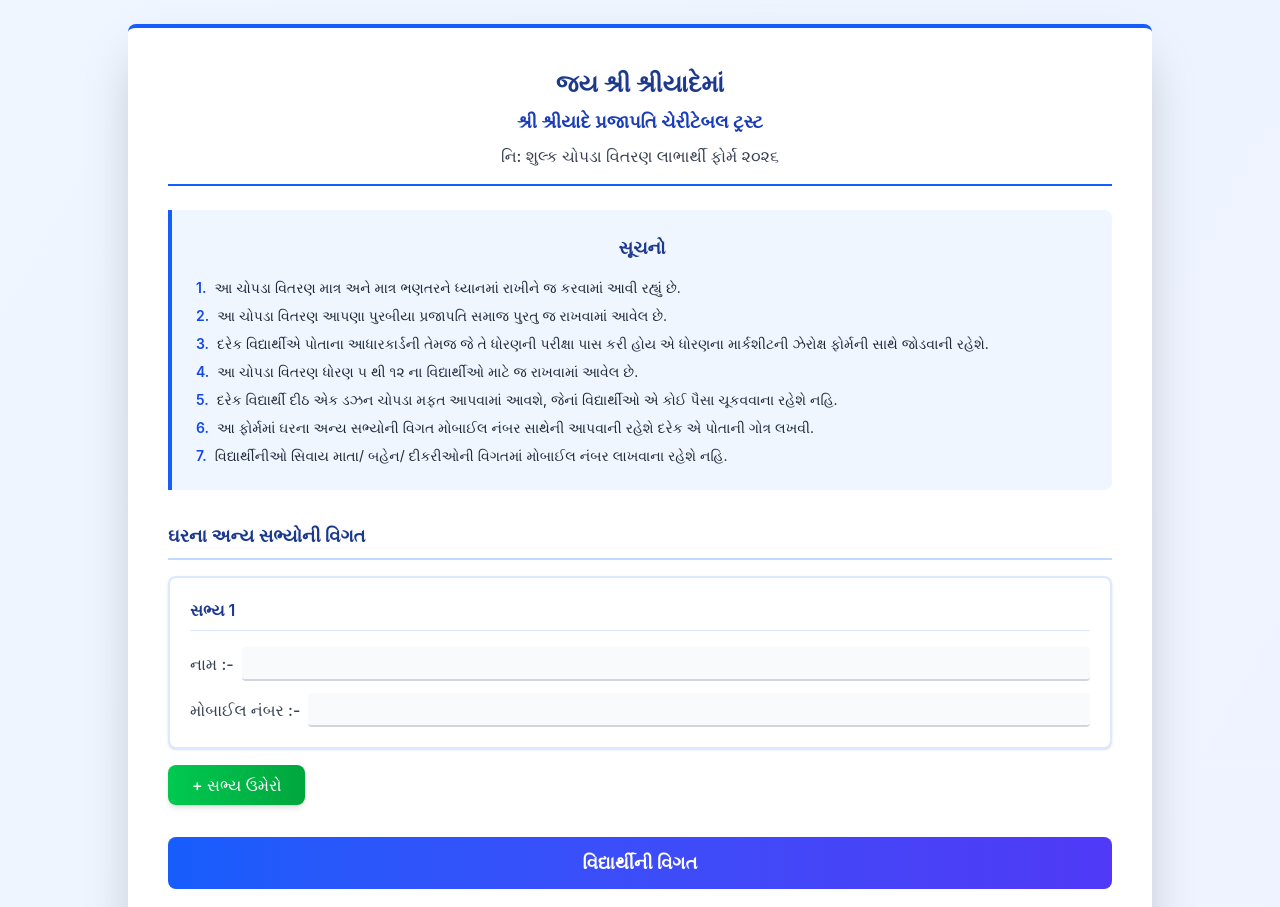
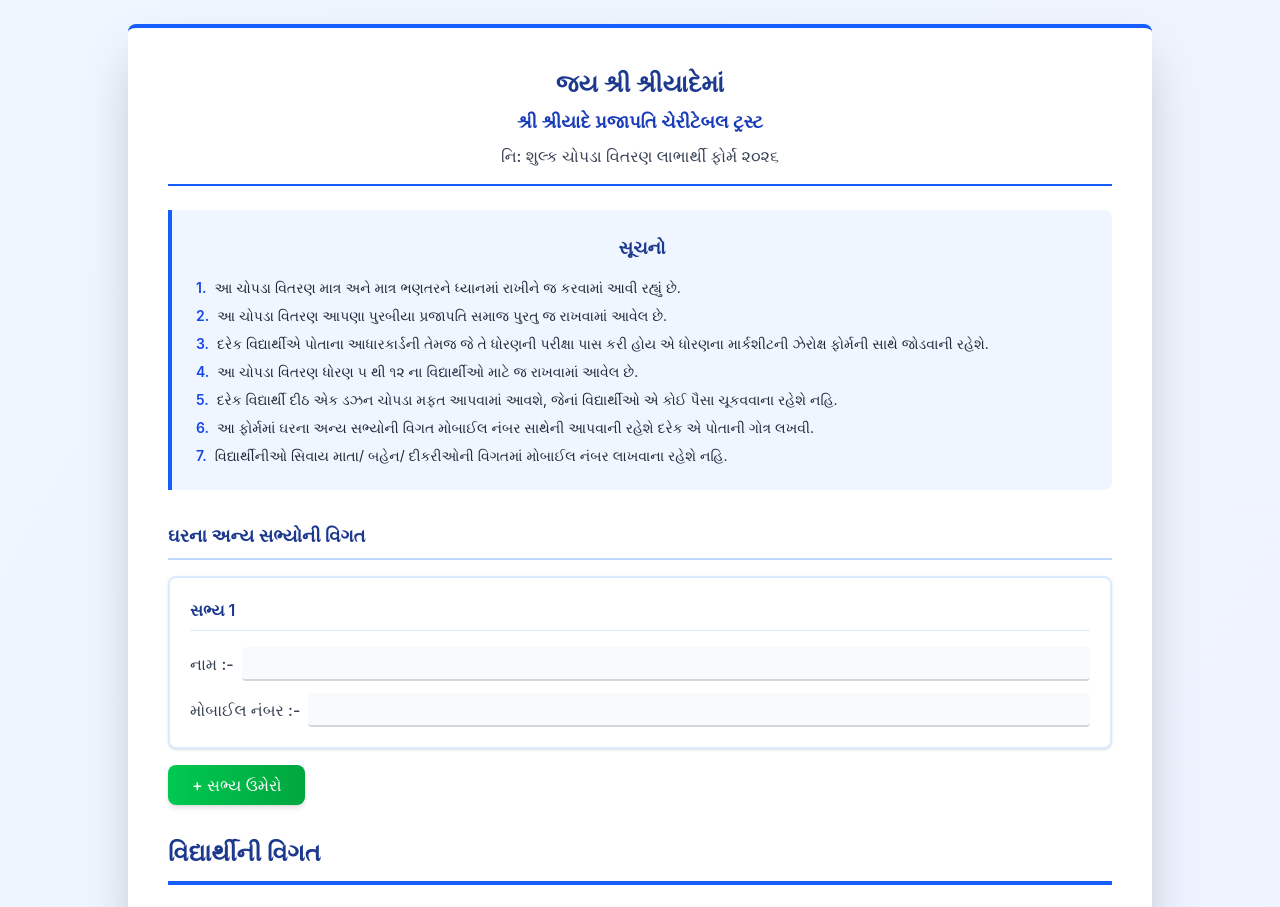
Before and after one commit to sunny-pixels/student-form, a React (Vite) app: page / in a window 1280 px wide. Shown: the top 907 px of the page. Built offline with nearby package versions, Linux system fonts and the light colour scheme.

Commit message:
vidyarthi vigat edited

```diff
--- a/src/App.jsx
+++ b/src/App.jsx
@@ -147,8 +147,8 @@ export default function App() {
           }
         }} className="space-y-6">
 
-          <div className="bg-gradient-to-r from-blue-600 to-indigo-600 text-white py-3 px-4 rounded-lg mb-6">
-            <h2 className="text-center font-semibold text-base sm:text-lg">વિદ્યાર્થીની વિગત</h2>
+          <div className="mb-6">
+            <h2 className="text-xl sm:text-2xl font-bold text-blue-900 pb-3 border-b-4 border-blue-600">વિદ્યાર્થીની વિગત</h2>
           </div>
 
           {/* Student Name */}
```
